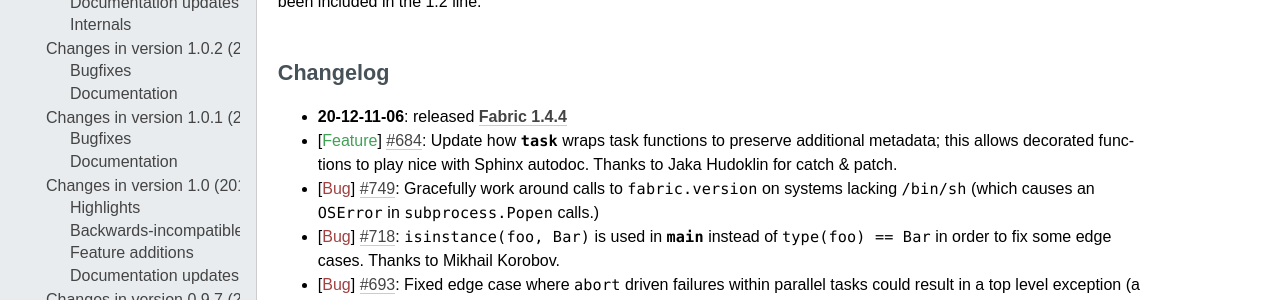
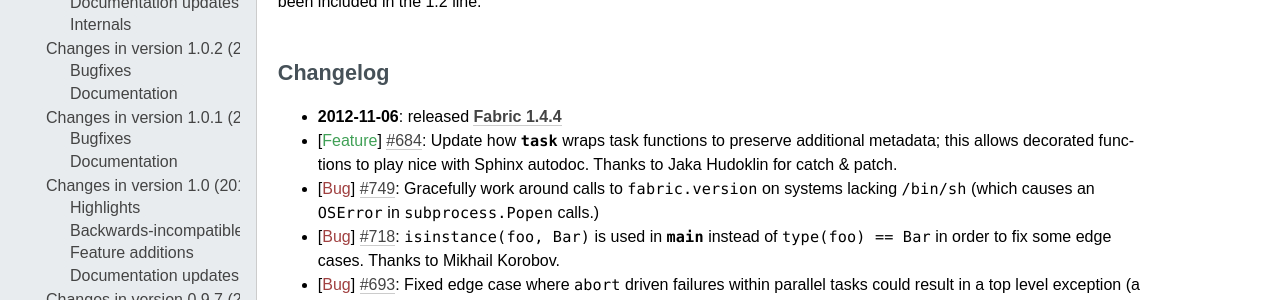
Before and after one commit to fabric/fabric, a Sphinx documentation site: the page built from docs/changelog.rst, in a window 1280 px wide and 900 px high. Shown: the part 368-668 px from the top of the window. Built offline with Sphinx 7.4.7, drawn with Linux system fonts in a browser that asks for light colours; the version number could not be read and is left out; some of the changed lines change nothing that is shown.

Commit message:
Typo fix

```diff
--- a/docs/changelog.rst
+++ b/docs/changelog.rst
@@ -25,7 +25,7 @@
 Changelog
 =========
 
-* :release:`1.4.4 <20-12-11-06>`
+* :release:`1.4.4 <2012-11-06>`
 * :feature:`684` Update how `~fabric.decorators.task` wraps task functions to
   preserve additional metadata; this allows decorated functions to play nice
   with Sphinx autodoc. Thanks to Jaka Hudoklin for catch & patch.
```
